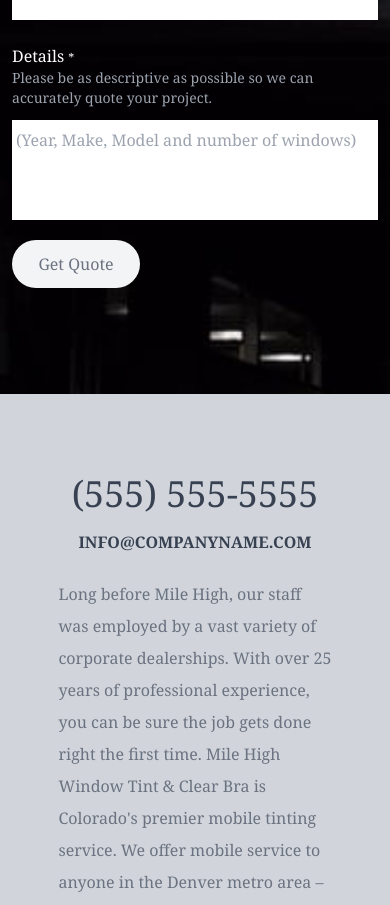
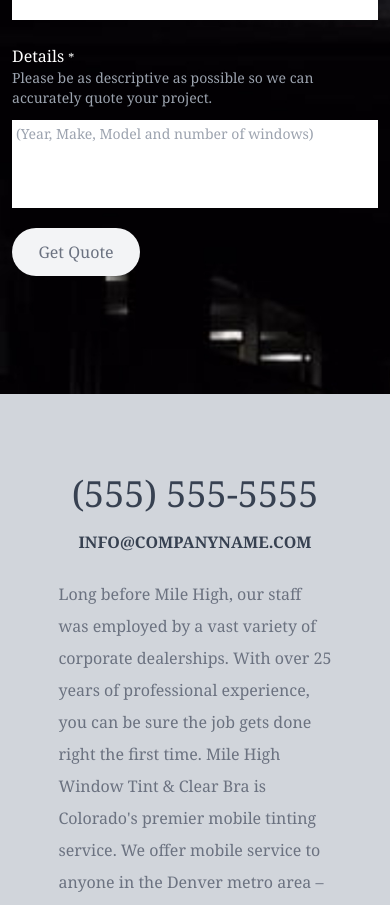
Before and after one commit to Drayved/Tint-Site, a React (Vite) app: page / in a window 390 px wide. Shown: the part 5220-6125 px from the top of the page. Built offline with nearby package versions, Linux system fonts and the light colour scheme.

Commit message:
Update index.css

```diff
--- a/src/index.css
+++ b/src/index.css
@@ -211,7 +211,8 @@ input{
 }
 
 .details-input{
-    @apply pb-[4rem] pl-1 pt-1 w-[100%]
+    @apply pb-[4rem] pl-1 pt-1 w-[100%] flex flex-wrap
+
 }
 
 .input-labels{
@@ -460,4 +461,8 @@ input{
     .header-nav-toggle span {
         @apply rounded-sm bg-gray-400 w-6 mb-1.5  block
       }
+
+    .details-input{
+        @apply text-sm
+    }
 }
```
